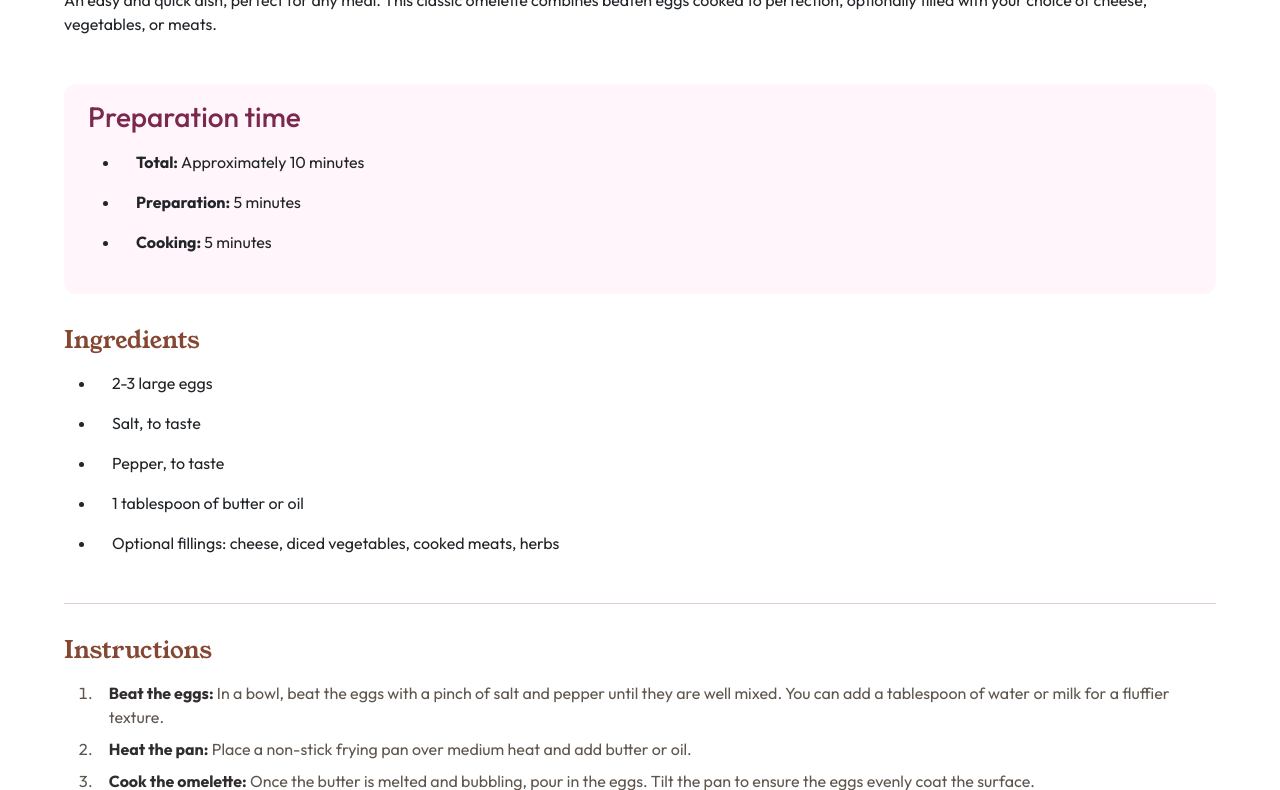
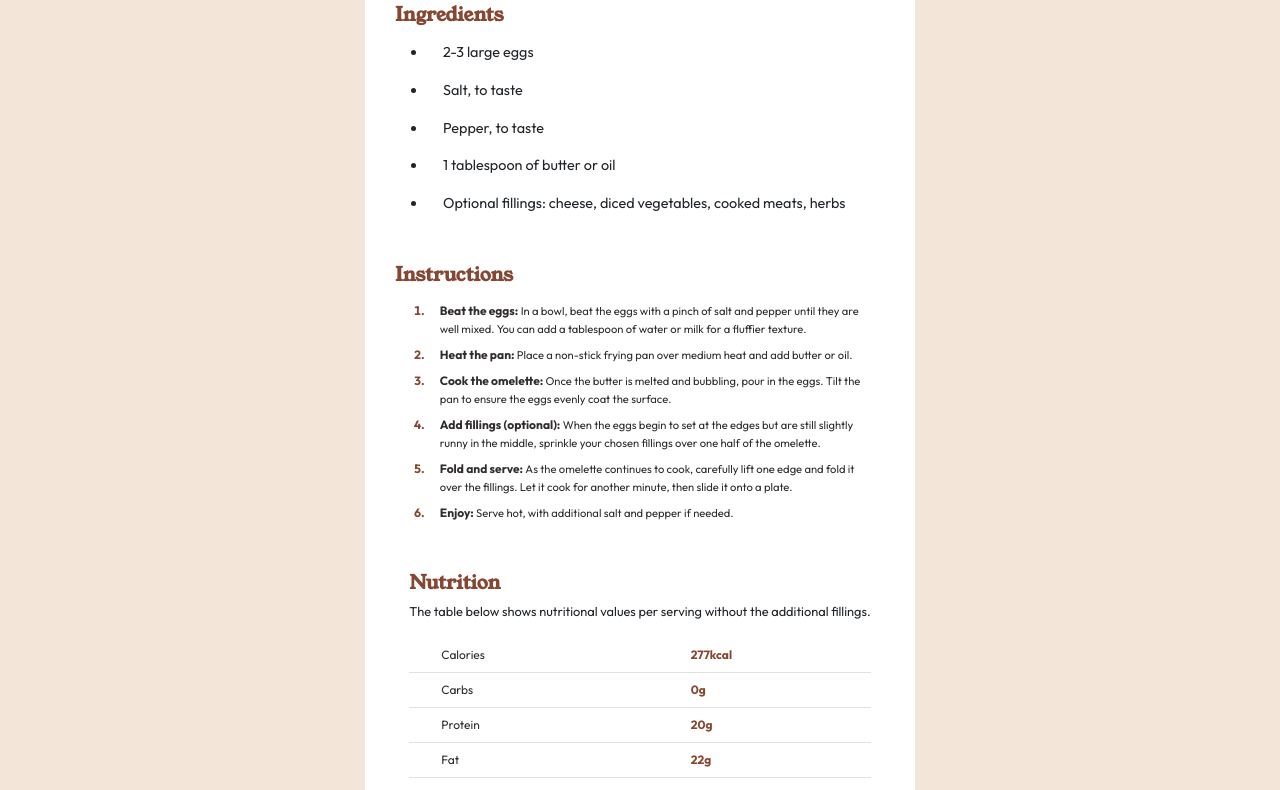
Before and after one commit to jlmunozfdev/Challenges-Frontend-Mentor, a plain HTML site: page recipe-page-main/index.html in a window 1280 px wide. Shown: the part 693-1483 px from the top of the page. Drawn offline with nearby package versions, Linux system fonts and the light colour scheme.

Commit message:
Desing Desktop

```diff
--- a/recipe-page-main/css/styles.css
+++ b/recipe-page-main/css/styles.css
@@ -28,6 +28,7 @@
 body {
     background: var(--White);
     display: flex;
+    flex-direction: column;
     justify-content: center;
     align-items: center;
     min-height: 100vh;
@@ -114,11 +115,17 @@ body {
     padding-top: 0.5rem;
     padding-left: 0.8rem;
     padding-right: 1rem;
+    color: var(--Brown_800);
+    font-weight: bold;
 }
 
-.instructions-list > li > span {
+.list-bold{
+    font-weight: bold;
+}
+
+li > span {
     color: var(--Stone_900);
-    font-weight: bold;
+    font-weight: normal;
 }
 
 .section-nutrition {
@@ -157,4 +164,131 @@ footer {
     background: var(--Rose_800);
     gap: 5px;
     color: white;
+    width: 100%;
 }
+
+footer > a {
+    font-family: var(--font--paragraph);
+    text-decoration: none;
+    color: chartreuse;
+    font-weight: 400;
+}
+
+@media (min-width: 768px) {
+
+    body {
+        background: var(--Stone_100);
+    }
+
+    .contenedor {
+        display: flex;
+        flex-direction: column;
+        justify-content: center;
+        align-items: center;
+        margin: 5rem;
+        background: var(--White);
+        padding: 30px;
+        width: 550px;
+        border-radius: 15px;
+    }
+
+    .figure-img {
+        width: 500px;
+        border-radius: 10px;
+    }
+
+    .header-text {
+        padding: 0;
+    }
+
+    .header-text > .text-title {
+        font-family: var(--font--title);
+        font-size: 2rem;
+    }
+
+    .header-text > .text-paragraph {
+        font-size: 0.75rem;
+    }
+
+    .header-preparation {
+        background: var(--Rose_50);
+        margin-block: 2rem;
+        margin-inline: 0;
+        padding: 0;
+    }
+
+    .preparation-title {
+        font-family: var(--font--paragraph);
+        color: var(--Rose_800);
+        font-size: 1.2rem;
+        font-weight: bold;
+    }
+
+
+    .preparation-list > li {
+        font-size: 0.7rem;
+    }
+
+    .preparation-list > li > span {
+        font-size: 0.9rem;
+    }
+
+    .header-ingredients {
+        padding: 0;
+    }
+
+    .ingredients-title {
+        font-size: 1.2rem;
+        font-weight: bold;
+    }
+
+    .ingredients-list > li{
+        padding: 0.5rem 1rem;
+        font-size: 0.9rem;
+    }
+
+    /* Section Instructions */
+    .section-instructions {
+        padding: 0;
+    }
+
+    .instructions-title {
+        font-size: 1.2rem;
+        font-weight: bold;
+    }
+
+
+    .instructions-list > li {
+        font-size: 0.75rem;
+    }
+
+    .list-bold{
+        font-size: 0.75rem;
+    }
+
+    li > span {
+        font-size: 0.70rem;
+    }
+
+    /* Section Nutrition */
+    .section-nutrition {
+        padding: 0;
+    }
+
+    .nutrition-title {
+        font-size: 1.2rem;
+        font-weight: bold;
+    }
+
+    .nutrition-paragraph {
+        font-size: 0.8rem;
+    }
+
+    .nutrition-table > thead > tr > td, .nutrition-table > tbody > tr > td  {
+        font-size: 0.75rem;
+    }
+
+    .nutrition-table > thead > tr > th, .nutrition-table > tbody > tr > th  {
+        font-size: 0.75rem;
+    }
+}
--- a/recipe-page-main/index.html
+++ b/recipe-page-main/index.html
@@ -14,7 +14,7 @@
 </head>
 <body>
 
- <main class="contendor">
+ <main class="contenedor">
 
   <section class="section-header">
     <figure class="header-figure">
@@ -54,16 +54,16 @@
   <section class="section-instructions">
     <h3 class="instructions-title">Instructions</h3>
     <ol class="instructions-list">
-      <li><span>Beat the eggs:</span> In a bowl, beat the eggs with a pinch of salt and pepper until they are well mixed.
-        You can add a tablespoon of water or milk for a fluffier texture.</li>
-      <li><span>Heat the pan:</span> Place a non-stick frying pan over medium heat and add butter or oil.</li>
-      <li><span>Cook the omelette:</span> Once the butter is melted and bubbling, pour in the eggs. Tilt the pan to ensure
-        the eggs evenly coat the surface.</li>
-      <li><span>Add fillings (optional):</span> When the eggs begin to set at the edges but are still slightly runny in the
-        middle, sprinkle your chosen fillings over one half of the omelette.</li>
-      <li><span>Fold and serve:</span> As the omelette continues to cook, carefully lift one edge and fold it over the
-        fillings. Let it cook for another minute, then slide it onto a plate.</li>
-      <li><span>Enjoy:</span> Serve hot, with additional salt and pepper if needed.</li>
+      <li><span class="list-bold">Beat the eggs:</span> <span>In a bowl, beat the eggs with a pinch of salt and pepper until they are well mixed.
+        You can add a tablespoon of water or milk for a fluffier texture.</span></li>
+      <li><span class="list-bold">Heat the pan:</span> <span>Place a non-stick frying pan over medium heat and add butter or oil.</span></li>
+      <li><span class="list-bold">Cook the omelette:</span> <span>Once the butter is melted and bubbling, pour in the eggs. Tilt the pan to ensure
+        the eggs evenly coat the surface.</span></li>
+      <li><span class="list-bold">Add fillings (optional):</span><span> When the eggs begin to set at the edges but are still slightly runny in the
+        middle, sprinkle your chosen fillings over one half of the omelette.</span></li>
+      <li><span class="list-bold">Fold and serve:</span> <span>As the omelette continues to cook, carefully lift one edge and fold it over the
+        fillings. Let it cook for another minute, then slide it onto a plate.</span></li>
+      <li><span class="list-bold">Enjoy:</span> <span>Serve hot, with additional salt and pepper if needed.</span></li>
     </ol>
   </section>
 
@@ -97,12 +97,12 @@
       </tbody>
     </table>
   </section>
+ </main>
 
-  <footer class="footer">
-    Challenge by <a href="https://www.frontendmentor.io?ref=challenge" target="_blank">Frontend Mentor</a>.
-    Coded by <a href="https://jlmunozfdev-linktree.vercel.app/">jlmunozfdev</a>.
-  </footer>
- </main>
+ <footer class="footer">
+  Challenge by <a href="https://www.frontendmentor.io?ref=challenge" target="_blank">Frontend Mentor</a>.
+  Coded by <a href="https://jlmunozfdev-linktree.vercel.app/">jlmunozfdev</a>.
+</footer>
 
   <!-- BootStrap -->
    <script src="https://cdn.jsdelivr.net/npm/bootstrap@5.3.3/dist/js/bootstrap.bundle.min.js"></script>
```
